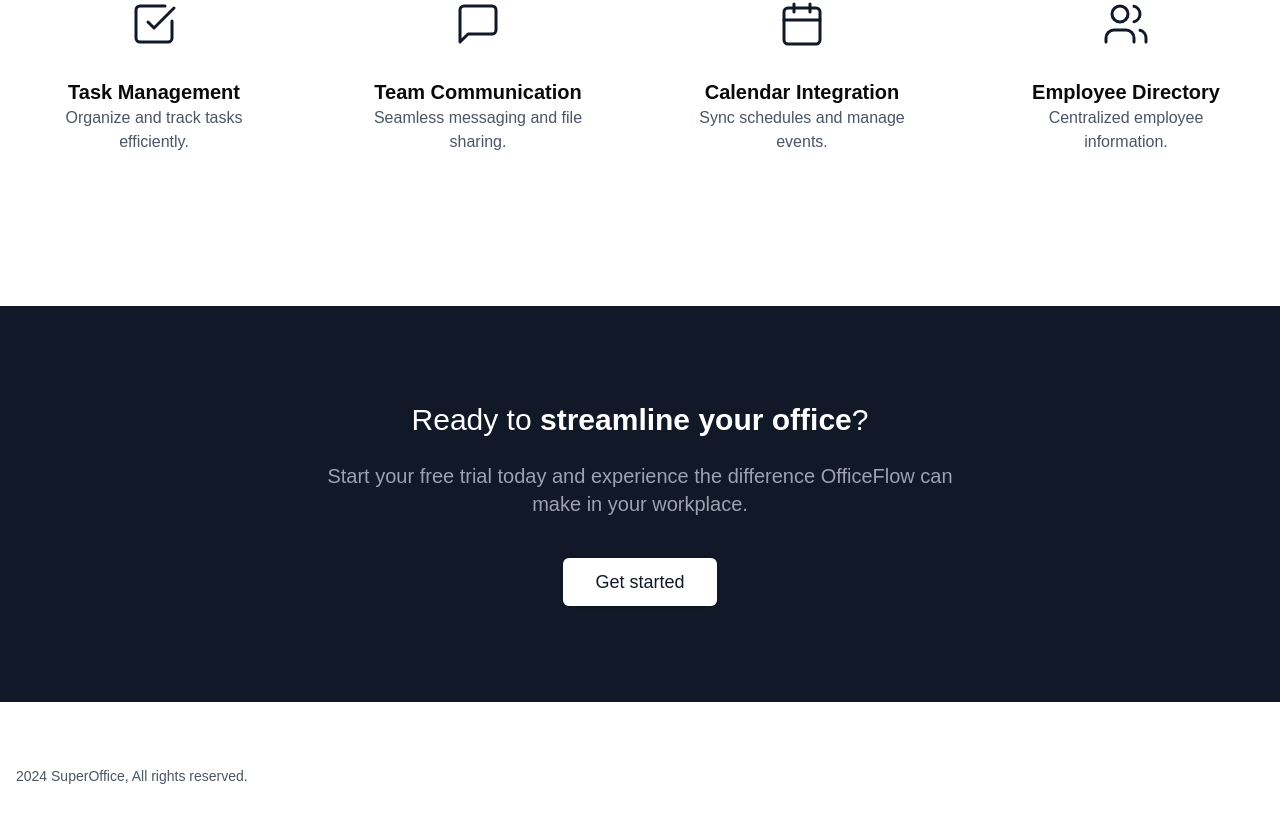
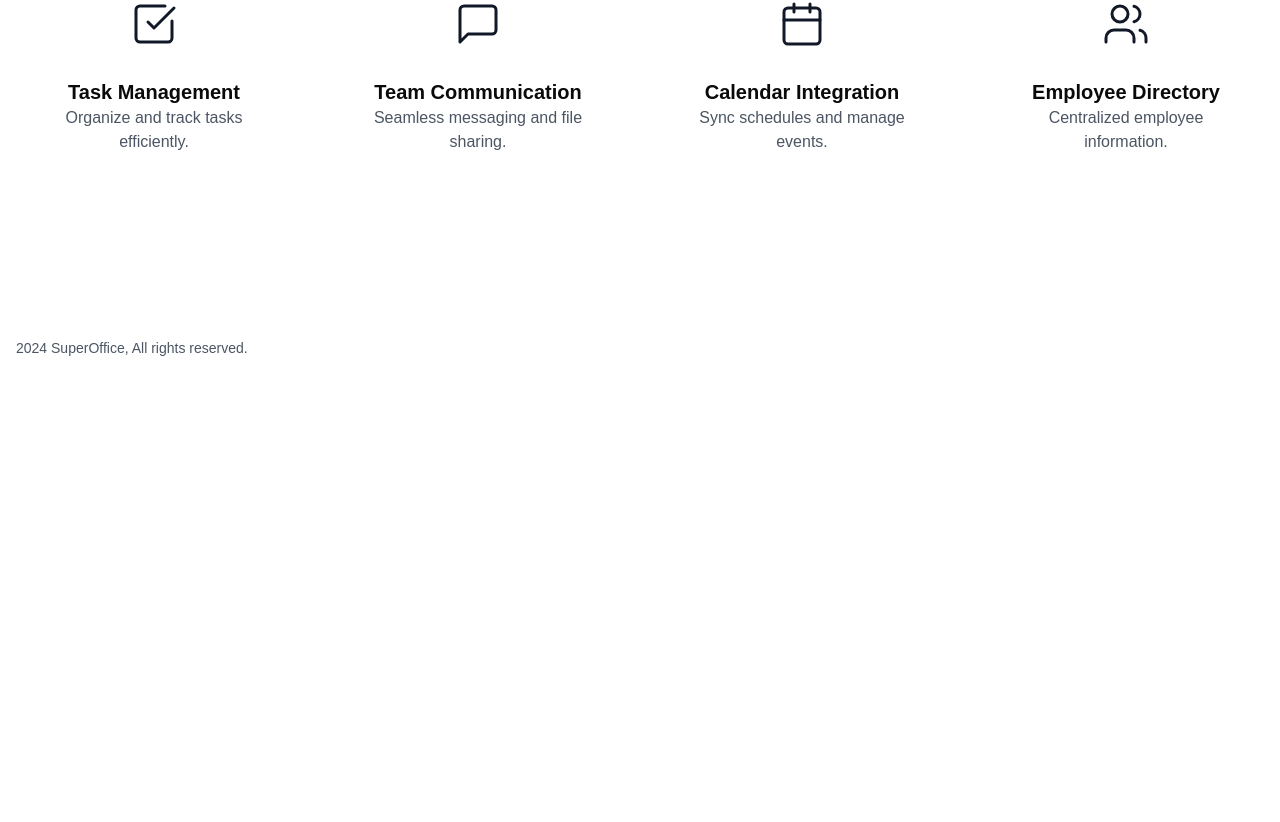
Before and after one commit to super-demo/cms, a Next.js app: page / in a window 1280 px wide. Shown: the part 855-1677 px from the top of the page. After the commit the page ends 1245 px from the top, so only its background shows below. Built offline with nearby package versions, Linux system fonts and the light colour scheme.

Commit message:
fix(*): change ui on home page

```diff
--- a/src/app/page.tsx
+++ b/src/app/page.tsx
@@ -41,7 +41,7 @@ export default function Home() {
             </Link>
             <nav className="hidden space-x-8 md:flex">
               <Link
-                href="#features"
+                href="#"
                 className="text-sm text-gray-600 transition-colors hover:text-gray-900"
               >
                 Features
@@ -125,26 +125,8 @@ export default function Home() {
               </div>
             </div>
           </div>
-          <div className="bg-gray-900 py-24">
-            <div className="container mx-auto px-4 text-center">
-              <h2 className="mb-6 text-3xl font-light text-white">
-                Ready to{" "}
-                <span className="font-semibold">streamline your office</span>?
-              </h2>
-              <p className="mx-auto mb-10 max-w-2xl text-xl text-gray-400">
-                Start your free trial today and experience the difference
-                OfficeFlow can make in your workplace.
-              </p>
-              <Button
-                size="lg"
-                className="bg-white px-8 py-6 text-lg text-gray-900 hover:bg-gray-100"
-              >
-                Get started
-              </Button>
-            </div>
-          </div>
         </main>
-        <footer className="bg-white py-16">
+        <footer className="bg-white py-8">
           <div className="container mx-auto px-4">
             <div className="flex flex-col items-center justify-between md:flex-row">
               <p className="mb-4 text-sm text-gray-600 md:mb-0">
```
